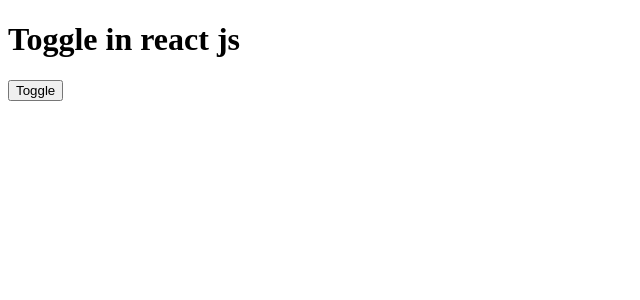
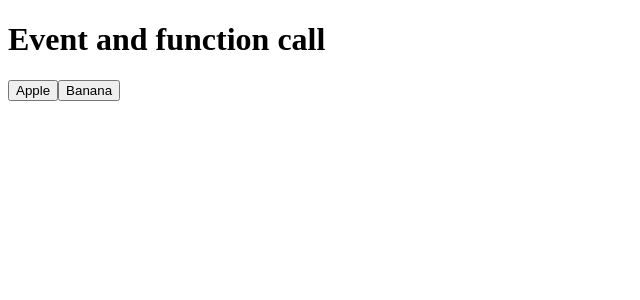
Before and after one commit to Abhishek972952/Reactjs, a React (Vite) app in the folder new1/: page / in a window 1280 px wide. Shown: the top 300 px of the page, without its empty margins (0-640 px from the left). Built offline with nearby package versions, Linux system fonts and the light colour scheme.

Commit message:
first commit

```diff
--- a/new1/src/App.jsx
+++ b/new1/src/App.jsx
@@ -35,21 +35,43 @@
 // }}
 
 // export default App
-import { useState } from "react"
+// import { useState } from "react"
+
+// function App(){
+//   const[display,setdispaly]=useState(false
+//   )
+//   return(
+//     <div>
+//       <h1>Toggle in  react js</h1>
+
+//       <button onClick={()=>setdispaly(!display)}>Toggle</button>
+//       {
+//         display?<h1>Abhi mishra</h1>:null
+//       }
+
+
+//     </div>
+//   )
+//
+
+const fruit=(name)=>{
+  alert(name)
+}
 
 function App(){
-  const[display,setdispaly]=useState(false
-  )
+
+function called(){
+alert("Function called")
+}
+
+// const fruit=(name)=>{
+//   alert(name)
+// }
   return(
     <div>
-      <h1>Toggle in  react js</h1>
-
-      <button onClick={()=>setdispaly(!display)}>Toggle</button>
-      {
-        display?<h1>Abhi mishra</h1>:null
-      }
-
-
+      <h1>Event and function call</h1>
+      <button onClick={()=>fruit("Apple")}>Apple</button>
+      <button onClick={()=>fruit("Banana")}>Banana</button>
     </div>
   )
 }
```
